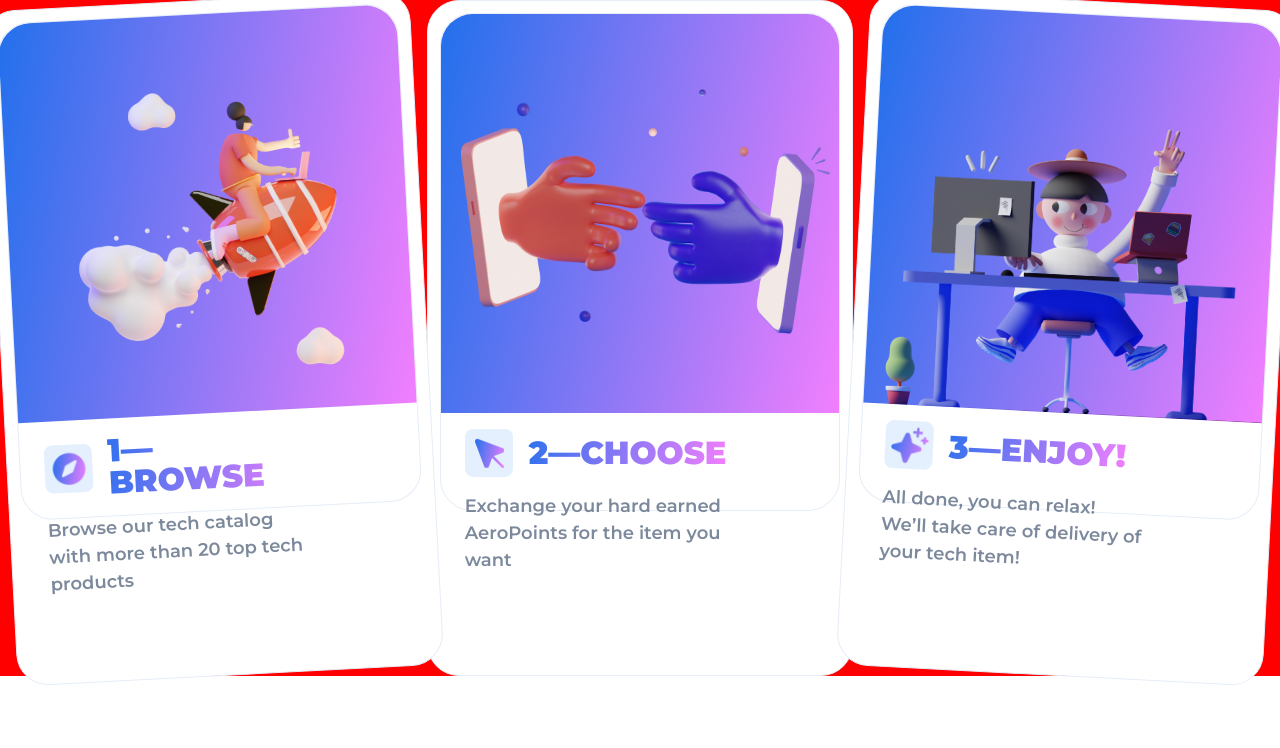
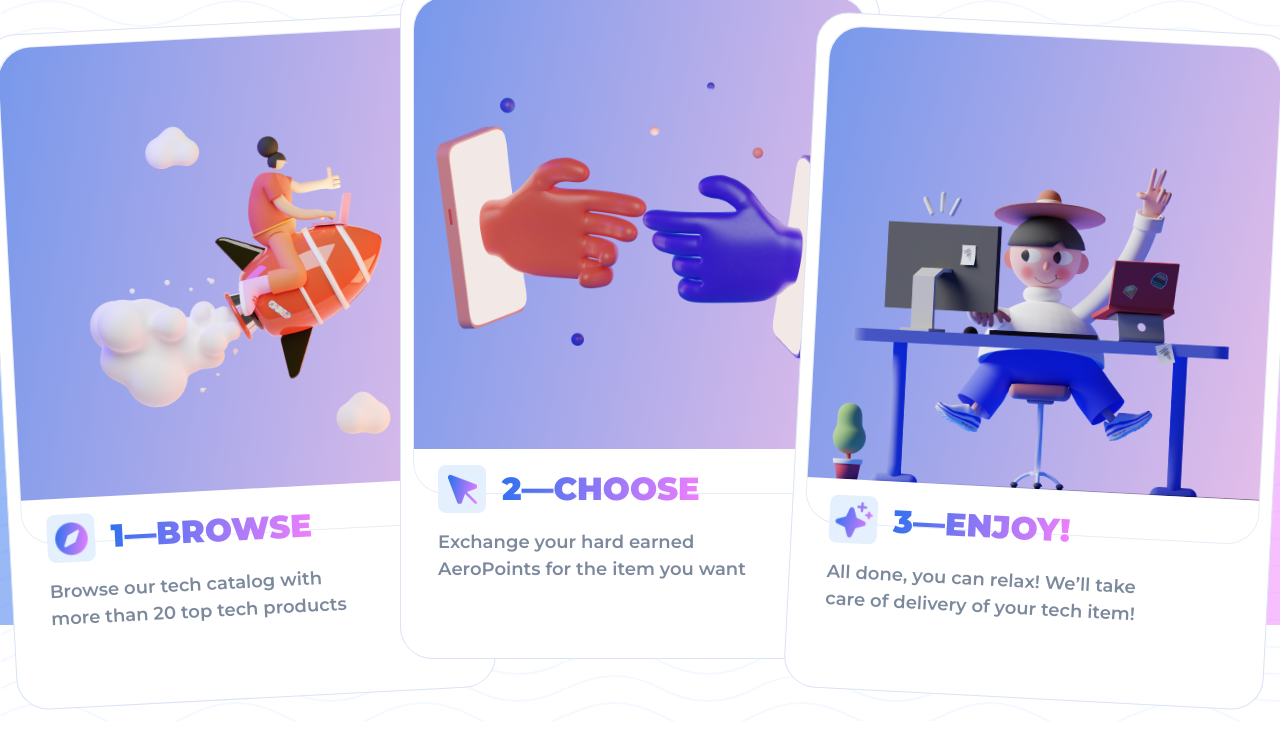
Before and after one commit to gonzalo-s/aerolabChallenge, a Next.js app: page /Walktrough in a window 1280 px wide. Shown: the top 748 px of the page. Built offline with nearby package versions, Linux system fonts and the light colour scheme.

Commit message:
Walkthrough section now shows styled components

```diff
--- a/components/AddBalance.js
+++ b/components/AddBalance.js
@@ -71,7 +71,7 @@
           pointerEvents="none"
           p="1rem"
         >
-          <LogoGrad width="32px" height="32px" viewBox="0 0 256 256" />
+          <LogoGrad width="32px" height="32px" viewBox="0 0 260 260" />
           <StyledDesktTextGrad w="3.75rem" h="100%">
             {isLoading ? "----" : userData?.points}
           </StyledDesktTextGrad>
--- a/components/WalkCard.js
+++ b/components/WalkCard.js
@@ -10,7 +10,8 @@
   heading,
   description,
   rotate,
-  overflow,
+  m,
+  zIndex,
 }) {
   return (
     <Box
@@ -19,13 +20,15 @@
       p="0.75rem"
       radius="2rem"
       border="1px"
+      borderColor="neutral300"
       direction="column"
       rotate={rotate}
       bg="white"
-      overflow={overflow}
+      m={m}
+      zIndex={zIndex}
     >
       <Box direction="column" radius="2rem" h="31.125rem" border="1px">
-        <BgGradient radius="2rem 2rem 0 0">
+        <BgGradient bgGradient="speciallIllustrationBg" radius="2rem 2rem 0 0">
           <Image src={src} alt={alt} />
         </BgGradient>
         <Box
--- a/pages/Walktrough.js
+++ b/pages/Walktrough.js
@@ -1,4 +1,4 @@
-import { Box } from "../styles/styledComponents";
+import { Box, BgGradient, WavePattern } from "../styles/styledComponents";
 import { StyledDesktTextGrad } from "../styles/StyledText";
 import WalkCard from "../components/WalkCard";
 import workingPerson from "../assets/walkthrough/workingPerson.png";
@@ -10,8 +10,16 @@
 //src, alt, icon, iconAlt, heading, description, rotate
 function Walkthrough() {
   return (
-    <Box>
-      <Box className="cardsWrapper" justifyContent="center" bg="red" p="0">
+    <Box alignItems="center" h="45.063rem">
+      <WavePattern>
+        <BgGradient
+          className="cardsWrapper"
+          justifyContent="center"
+          bgGradient="specialSectionBg"
+          h="33rem"
+          p="0"
+          radius="0"
+        >
           <WalkCard
             src={rocketMan}
             alt="rocketMan"
@@ -20,7 +28,7 @@
             heading="1—browse"
             description="Browse our tech catalog with more than 20 top tech products"
             rotate="-3deg"
-          overflow="hidden"
+            m="0 0 0 0"
           />
           <WalkCard
             src={hands}
@@ -29,7 +37,8 @@
             iconAlt="arrow"
             heading="2—choose"
             description="Exchange your hard earned AeroPoints for the item you want"
-          overflow="hidden"
+            zIndex="5"
+            m="-5rem 0 0 -5rem"
           />
           <WalkCard
             src={workingPerson}
@@ -39,9 +48,11 @@
             heading="3—enjoy!"
             description="All done, you can relax! We’ll take care of delivery of your tech item!"
             rotate="3deg"
-          overflow="hidden"
+            zIndex="10"
+            m="0 0 0 -5rem"
           />
-      </Box>
+        </BgGradient>
+      </WavePattern>
     </Box>
   );
 }
--- a/styles/styledComponents.js
+++ b/styles/styledComponents.js
@@ -19,15 +19,18 @@
   align-items: ${({ alignItems }) => alignItems || "center"};
   justify-content: ${({ justifyContent }) => justifyContent || "space-between"};
   pointer-events: ${({ pointerEvents }) => pointerEvents || ""};
-  border: ${({ border, theme }) =>
-    `${border} solid ${theme.colors.neutral200}`};
+  border: ${({ border }) => (border ? `solid` : "")};
+  border-width: ${({ border }) => border || ""};
+
+  border-color: ${({ borderColor, theme }) =>
+    theme.colors[borderColor] || theme.colors.neutral200};
   border-radius: ${({ radius }) => radius || ""};
   border-bottom: ${({ bb, theme }) =>
     bb ? `${bb} solid ${theme.colors.neutral200}` : ""};
   background-color: ${({ bg }) => bg || ""};
-  border-radius: ${({ radius }) => radius || ""};
   transform: ${({ rotate }) => `rotate(${rotate})` || "rotate(0deg)"};
   overflow: ${({ overflow }) => overflow || ""};
+  z-index: ${({ zIndex }) => zIndex || ""};
 `;
 export const Button = styled.button`
   cursor: pointer;
```
Lines whose indentation alone changed are shown as unchanged.
